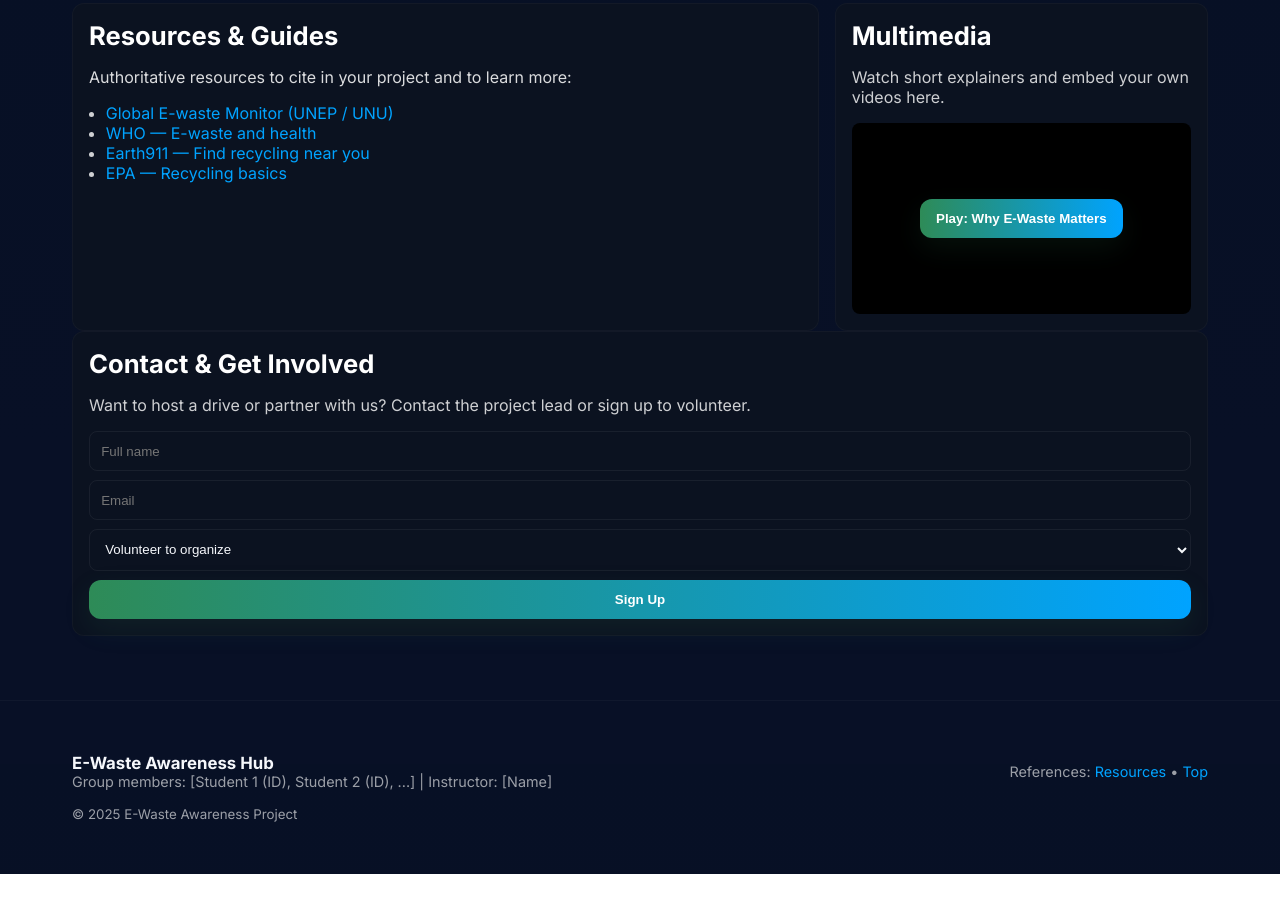
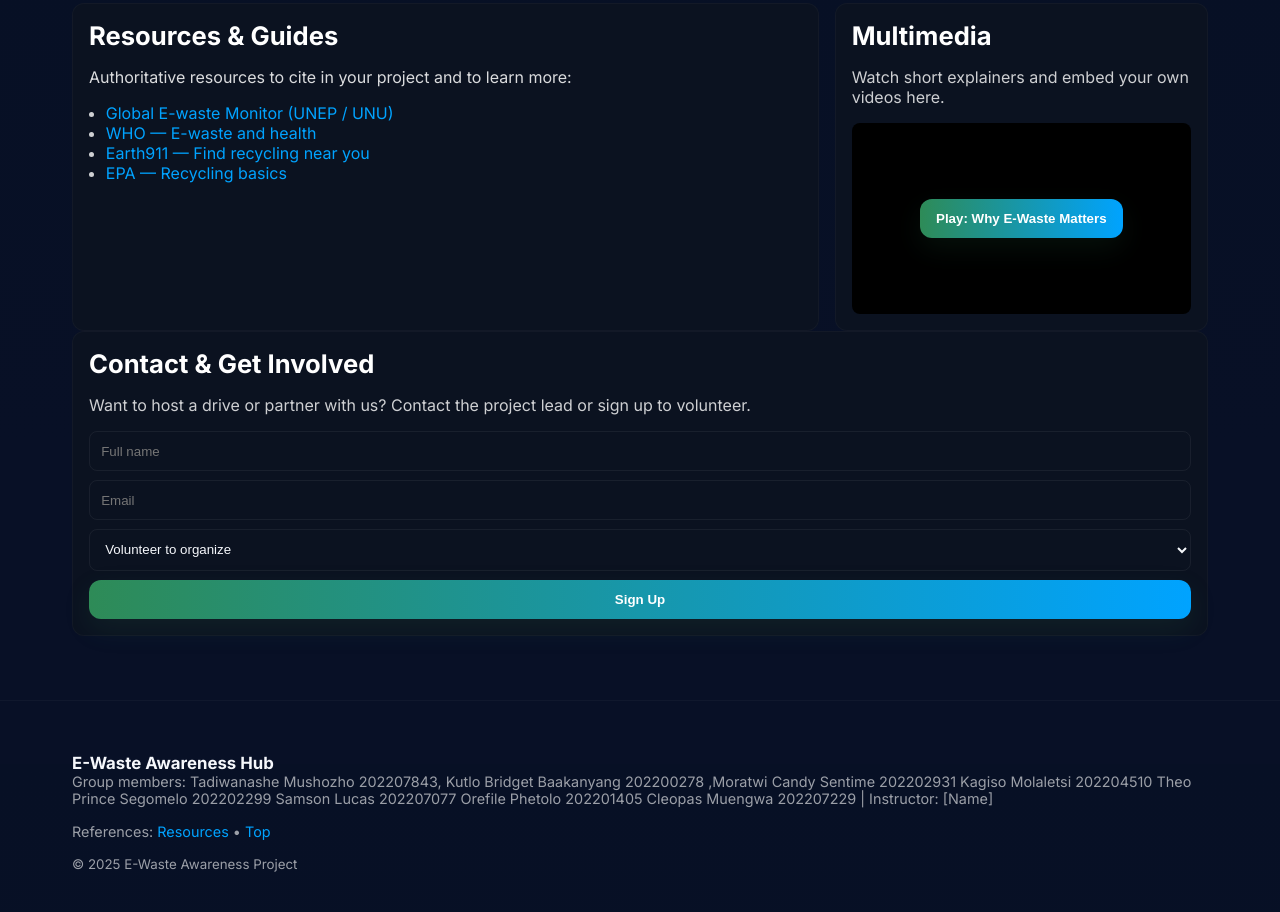
Before and after one commit to tana-sudo/E-waste, a plain HTML site: page index.html in a window 1280 px wide. Shown: the part 1636-2548 px from the top of the page. Before the commit the page ends 2510 px from the top, so only its background shows below. Drawn offline with Linux system fonts and the light colour scheme.

Commit message:
Update index.html

```diff
--- a/index.html
+++ b/index.html
@@ -284,7 +284,12 @@
       <div style="display:flex;justify-content:space-between;gap:1rem;flex-wrap:wrap;align-items:center">
         <div>
           <strong style="font-size:1.05rem">E-Waste Awareness Hub</strong>
-          <div style="color:rgba(255,255,255,.6);font-size:.9rem">Group members: [Student 1 (ID), Student 2 (ID), ...] | Instructor: [Name]</div>
+          <div style="color:rgba(255,255,255,.6);font-size:.9rem">Group members: Tadiwanashe Mushozho 202207843, Kutlo Bridget Baakanyang 202200278 ,Moratwi Candy Sentime 202202931
+Kagiso Molaletsi 202204510
+Theo Prince Segomelo 202202299
+Samson Lucas 202207077
+Orefile Phetolo 202201405
+Cleopas Muengwa 202207229 | Instructor: [Name]</div>
         </div>
         <div style="text-align:right">
           <div style="color:rgba(255,255,255,.6);font-size:.9rem">References: <a href="#resources">Resources</a> • <a href="#home">Top</a></div>
```
